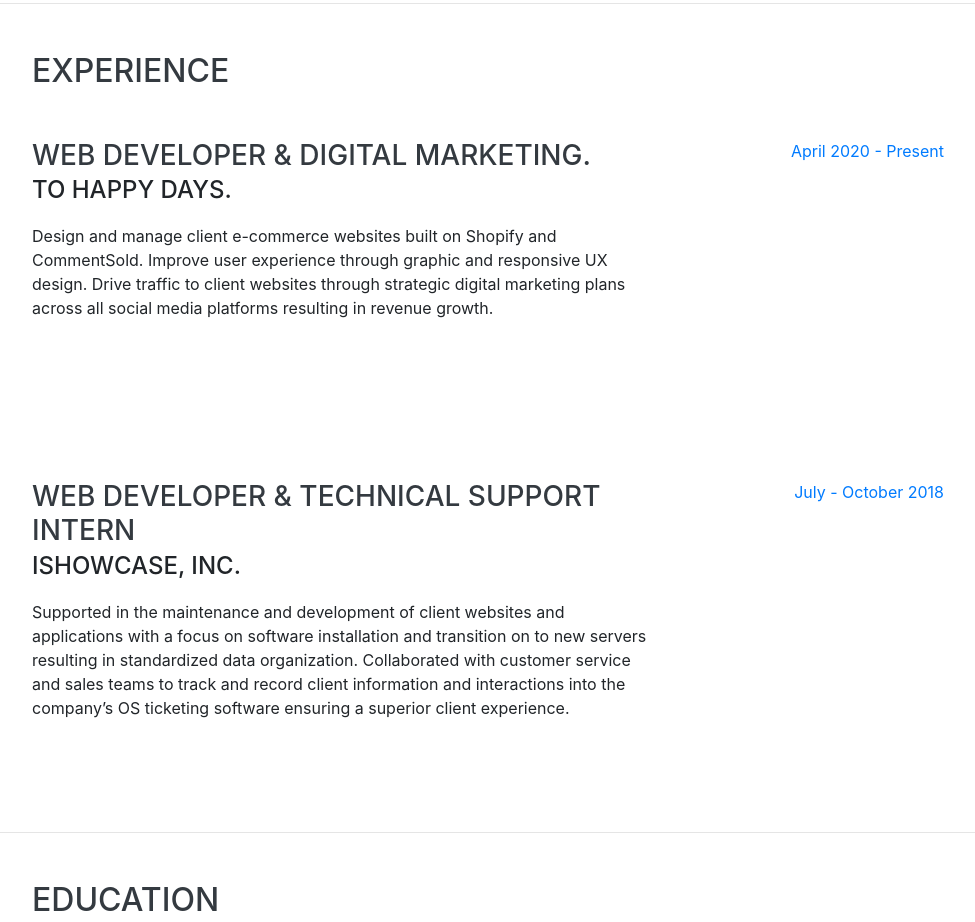
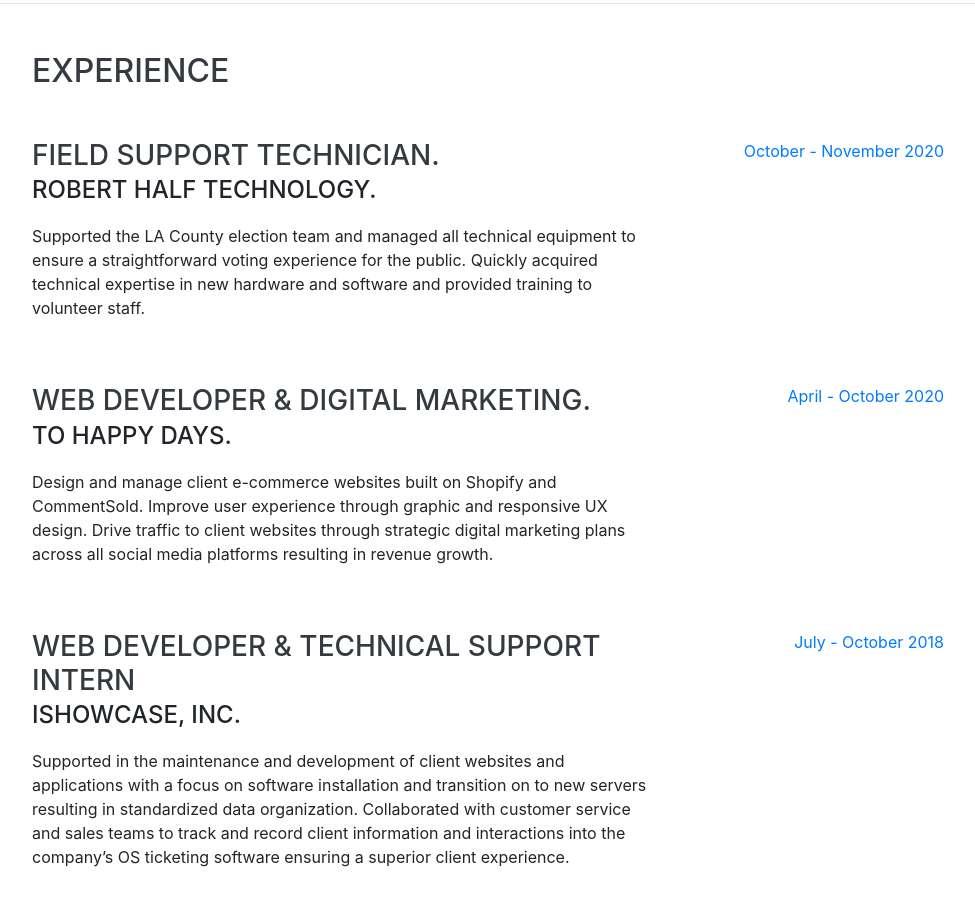
Before and after one commit to meysamcoding/resume-portfolio, a website with bundled scripts: page index.html in a window 1280 px wide. Shown: the part 1636-2558 px from the top of the page, without its empty margins (288-1263 px from the left). Built offline with nearby package versions, Linux system fonts and the light colour scheme; a web font is replaced by a local one.

Commit message:
save file

```diff
--- a/index.html
+++ b/index.html
@@ -142,7 +142,6 @@
                   other event information.
                   Wrote the code to create the API that allows the user to get up-to-date event information and created
                   three separate pages for different event categories; sports, concerts, and theatrical shows.
-
                 </p>
 
               </div>
@@ -186,6 +185,19 @@
 
       <div class="w-100">
         <h2 class="mb-5">Experience</h2>
+        <div class="resume-item d-flex flex-column flex-md-row justify-content-between mb-5">
+          <div class="resume-content">
+            <h3 class="mb-0">Field Support Technician. </h3>
+            <div class="subheading mb-3">Robert Half Technology.</div>
+            <p>Supported the LA County election team and managed all technical equipment to ensure a straightforward
+              voting experience for the public. Quickly acquired technical expertise in new hardware and software and provided training to volunteer
+              staff.
+            </p>
+          </div>
+          <div class="resume-date text-md-right">
+            <span class="text-primary"> October - November 2020</span>
+          </div>
+        </div>
 
         <div class="resume-item d-flex flex-column flex-md-row justify-content-between mb-5">
           <div class="resume-content">
@@ -198,21 +210,19 @@
             </p>
           </div>
           <div class="resume-date text-md-right">
-            <span class="text-primary"> April 2020 - Present</span>
+            <span class="text-primary"> April - October 2020</span>
           </div>
         </div>
-      </div>
-    </section>
 
-    <section class="resume-section p-3 p-lg-5 d-flex justify-content-center" id="experience">
-      <div class="w-100">
         <div class="resume-item d-flex flex-column flex-md-row justify-content-between mb-5">
           <div class="resume-content">
             <h3 class="mb-0">Web Developer & Technical Support Intern </h3>
             <div class="subheading mb-3">iShowcase, Inc.</div>
-            <p>Supported in the maintenance and development of client websites and applications with a focus on software
+            <p>Supported in the maintenance and development of client websites and applications with a focus on
+              software
               installation and transition on to new servers resulting in standardized data organization.
-              Collaborated with customer service and sales teams to track and record client information and interactions
+              Collaborated with customer service and sales teams to track and record client information and
+              interactions
               into the company’s OS ticketing software ensuring a superior client experience.
 
             </p>
@@ -221,11 +231,11 @@
             <span class="text-primary"> July - October 2018</span>
           </div>
         </div>
+
       </div>
+    </section>
 
 
-
-    </section>
 
     <hr class="m-0">
 
```
